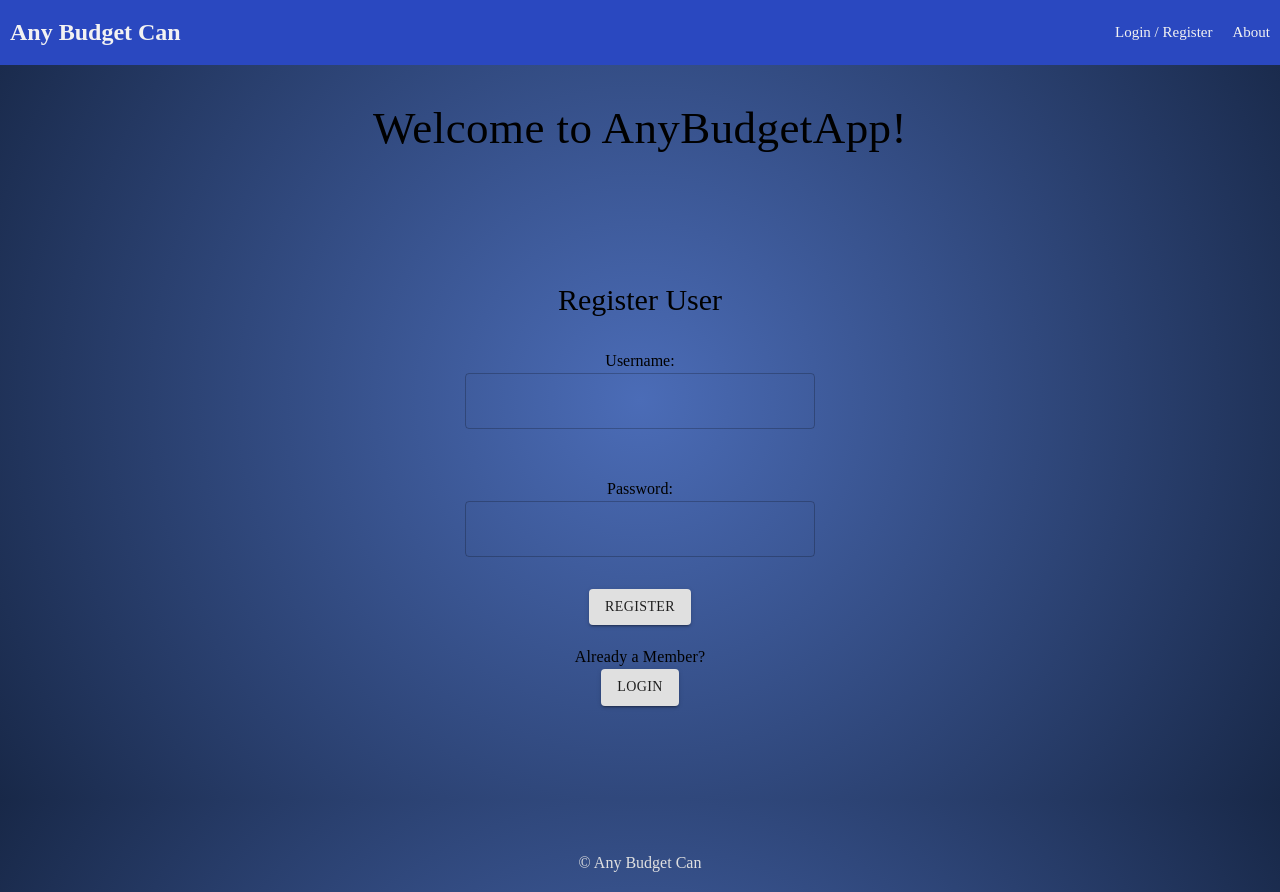
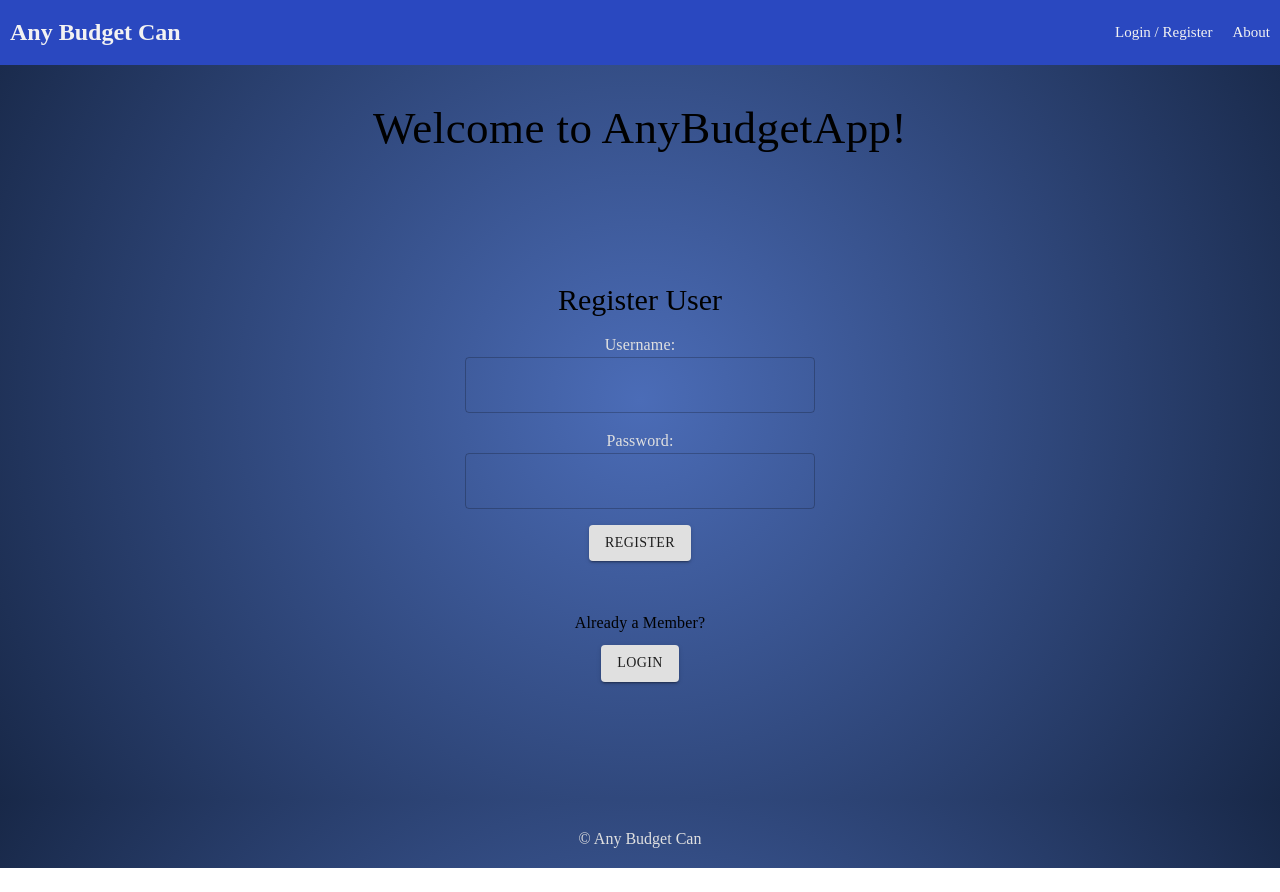
Before and after one commit to Greg-04/solo-project-anybudgetcan, a React (Vite) app: page /info#/home in a window 1280 px wide. After the commit the page ends 868 px from the top, so only its background shows below. Built offline with nearby package versions, Linux system fonts and the light colour scheme; no server answers.

Commit message:
finished styling to the login of app

```diff
--- a/src/components/LandingPage/LandingPage.jsx
+++ b/src/components/LandingPage/LandingPage.jsx
@@ -18,7 +18,15 @@ function LandingPage() {
   return (
     <>
       <div>
-        <Typography sx={{ fontSize: 45, color: 'black', fontFamily: 'Rockwell', textAlign:'center' }}>{heading} to AnyBudgetApp!</Typography>
+        <Typography
+          sx={{
+            fontSize: 45,
+            color: 'black',
+            fontFamily: 'Rockwell',
+            textAlign: 'center',
+          }}>
+          {heading} to AnyBudgetApp!
+        </Typography>
       </div>
       <div className="container">
         {/* <h2>{heading}</h2> */}
@@ -41,8 +49,23 @@ function LandingPage() {
           <RegisterForm />
 
           <center>
-            <Typography sx={{ fontSize: 16, color: 'black', fontFamily: 'Rockwell', textAlign:'center' }}>Already a Member?</Typography>
-            <Button variant="contained" sx={{ textAlign: 'center', fontFamily:'Rockwell' }} onClick={onLogin}>
+            <Typography
+              sx={{
+                fontSize: 16,
+                color: 'black',
+                fontFamily: 'Rockwell',
+                textAlign: 'center',
+              }}>
+              Already a Member?
+            </Typography>
+            <Button
+              variant="contained"
+              sx={{
+                textAlign: 'center',
+                fontFamily: 'Rockwell',
+                marginTop: '10px',
+              }}
+              onClick={onLogin}>
               Login
             </Button>
           </center>
--- a/src/components/LoginForm/LoginForm.jsx
+++ b/src/components/LoginForm/LoginForm.jsx
@@ -6,6 +6,7 @@ import Grid from '@mui/material/Unstable_Grid2';
 import Container from '@mui/material/Container';
 import Button from '@mui/material/Button';
 import TextField from '@mui/material/TextField';
+import { Typography } from '@mui/material';
 
 function LoginForm() {
   const [username, setUsername] = useState('');
@@ -53,8 +54,14 @@ function LoginForm() {
               </h3>
             )}
             <Grid item xs={12}>
-              <p>
+              <Typography
+                sx={{
+                  color: '#e0e0e0',
+                  textAlign: 'center',
+                  fontFamily: 'Rockwell',
+                }}>
                 Username:
+              </Typography>
               <TextField
                 fullWidth
                 type="text"
@@ -63,11 +70,16 @@ function LoginForm() {
                 value={username}
                 onChange={(event) => setUsername(event.target.value)}
               />
-              </p>
             </Grid>
             <Grid item xs={12}>
-              <p>
+              <Typography
+                sx={{
+                  color: '#e0e0e0',
+                  textAlign: 'center',
+                  fontFamily: 'Rockwell',
+                }}>
                 Password:
+              </Typography>
               <TextField
                 fullWidth
                 type="password"
@@ -76,7 +88,6 @@ function LoginForm() {
                 value={password}
                 onChange={(event) => setPassword(event.target.value)}
               />
-              </p>
             </Grid>
             <Grid item xs={12}>
               <Button
@@ -84,7 +95,7 @@ function LoginForm() {
                 sx={{
                   backgroundColor: '#e0e0e0',
                   fontFamily: 'Rockwell',
-                  marginBottom: '20px',
+                  marginBottom: '50px',
                 }}
                 type="submit"
                 name="submit"
--- a/src/components/RegisterForm/RegisterForm.jsx
+++ b/src/components/RegisterForm/RegisterForm.jsx
@@ -5,6 +5,7 @@ import Grid from '@mui/material/Unstable_Grid2';
 import Container from '@mui/material/Container';
 import Button from '@mui/material/Button';
 import TextField from '@mui/material/TextField';
+import { Typography } from '@mui/material';
 
 function RegisterForm() {
   const [username, setUsername] = useState('');
@@ -38,7 +39,7 @@ function RegisterForm() {
                 color: 'black',
                 textAlign: 'center',
                 fontFamily: 'Rockwell',
-                fontSize: '30px'
+                fontSize: '30px',
               }}>
               Register User
             </Grid>
@@ -48,8 +49,14 @@ function RegisterForm() {
               </h3>
             )}
             <Grid item xs={12}>
-              <p className="">
+              <Typography
+                sx={{
+                  color: '#e0e0e0',
+                  textAlign: 'center',
+                  fontFamily: 'Rockwell',
+                }}>
                 Username:
+              </Typography>
               <TextField
                 fullWidth
                 type="text"
@@ -58,11 +65,16 @@ function RegisterForm() {
                 required
                 onChange={(event) => setUsername(event.target.value)}
               />
-              </p>
             </Grid>
             <Grid item xs={12}>
-              <p >
+              <Typography
+                sx={{
+                  color: '#e0e0e0',
+                  textAlign: 'center',
+                  fontFamily: 'Rockwell',
+                }}>
                 Password:
+              </Typography>
               <TextField
                 fullWidth
                 type="password"
@@ -71,7 +83,6 @@ function RegisterForm() {
                 required
                 onChange={(event) => setPassword(event.target.value)}
               />
-              </p>
             </Grid>
             <Grid item xs={12}>
               <Button
@@ -79,7 +90,7 @@ function RegisterForm() {
                 sx={{
                   backgroundColor: '#e0e0e0',
                   fontFamily: 'Rockwell',
-                  marginBottom: '20px',
+                  marginBottom: '50px',
                 }}
                 type="submit"
                 name="submit"
--- a/src/components/UserPage/UserPage.jsx
+++ b/src/components/UserPage/UserPage.jsx
@@ -3,6 +3,11 @@ import LogOutButton from '../LogOutButton/LogOutButton';
 import { useSelector } from 'react-redux';
 import './UserPage.css';
 import { Link } from 'react-router-dom';
+import Box from '@mui/material/Box';
+import Grid from '@mui/material/Unstable_Grid2';
+import Container from '@mui/material/Container';
+import Button from '@mui/material/Button';
+import TextField from '@mui/material/TextField';
 
 //also home page
 function UserPage() {
@@ -11,21 +16,36 @@ function UserPage() {
   return (
     <>
       <div>
-        <LogOutButton className="btn" />
+        <LogOutButton />
       </div>
-      <div className="header">
+      <main>
+      <Container
+        maxWidth="md"
+        sx={{ textAlign: 'center', marginTop: '50px', fontFamily: 'Rockwell' }}>
         <h2>Hi, {user.username}!</h2>
         <p>Your ID is: {user.id}</p>
-        <button className="btn">
+        <Button
+          variant="contained"
+          sx={{
+            backgroundColor: '#e0e0e0',
+            fontFamily: 'Rockwell',
+            marginBottom: '20px',
+          }}>
           <Link to="homeDashboard">Home</Link>
-        </button>
-      </div>
+        </Button>
 
-      <main className="mainForm">
-        <h2 className="header">Need to get started?</h2>
-        <button className="btn" id="button">
+        <h2>Need to get started?</h2>
+        <Button
+          variant="contained"
+          sx={{
+            backgroundColor: '#e0e0e0',
+            fontFamily: 'Rockwell',
+            marginBottom: '20px',
+          }}
+          id="button">
           <Link to="/info">How To Start</Link>
-        </button>
+        </Button>
+        </Container>
       </main>
     </>
   );
```
Lines whose indentation alone changed are shown as unchanged.
